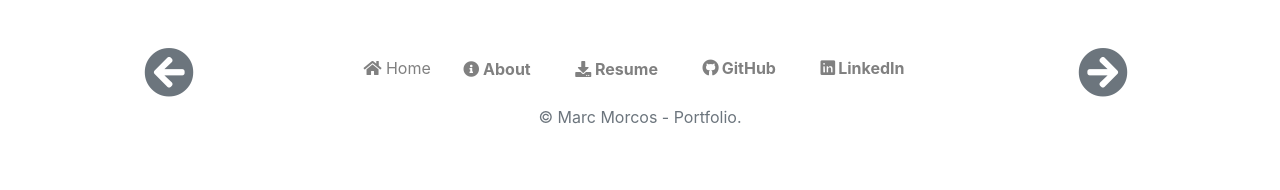
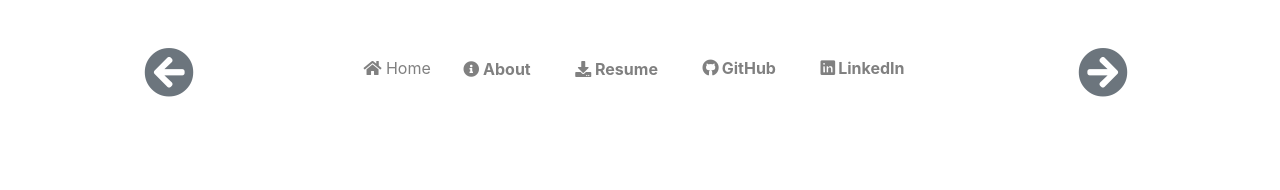
Before and after one commit to Marc-Morcos/Marc-Morcos.github.io, a Jekyll site: the page built from _posts/w-s-wilson-award/2024-06-16-w-s-wilson-award.md, in a window 1280 px wide. Shown: the part 1076-1266 px from the top of the page. Built offline with Jekyll 4.4.1, drawn with Linux system fonts in a browser that asks for light colours; nearby versions of some CDN libraries; library files that are not in the unit come from our copies; after the commit the page ends 1229 px from its top, so only the background shows below that.

Commit message:
Remove footer

```diff
--- a/_includes/footer-copyright.html
+++ b/_includes/footer-copyright.html
@@ -1,5 +1,5 @@
 <p>
     <a class="text-muted" href="{{site.url}}{{site.baseurl}}/">
-        &copy;  {{site.name}}.
+        <!-- &copy;  {{site.name}}.  -->
     </a>
 </p>
```
